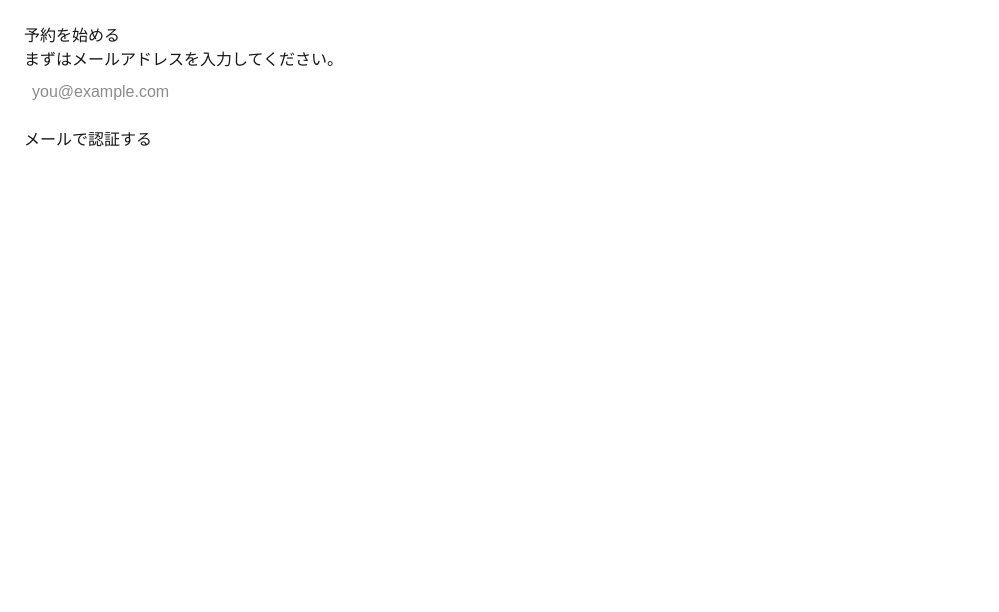
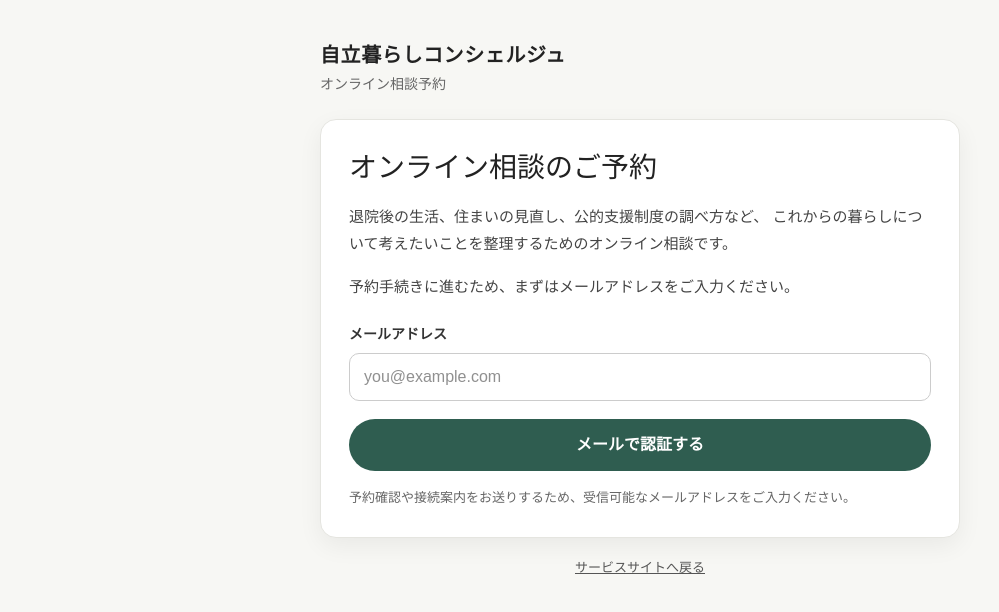
Before and after one commit to icuel/booking-app, a Next.js app: page /start in a window 1280 px wide. Shown: the top 612 px of the page, without its empty margins (0-999 px from the left). Built offline with nearby package versions, Linux system fonts and the light colour scheme; no server answers.

Commit message:
Update page.tsx

```diff
--- a/app/start/page.tsx
+++ b/app/start/page.tsx
@@ -18,7 +18,7 @@ export default function StartPage() {
       const { error } = await supabase.auth.signInWithOtp({
         email,
         options: {
-          emailRedirectTo: 'https://book.icuel.co.jp/auth/callback',
+          emailRedirectTo: 'https://book.kuracon.icuel.jp/auth/callback',
         },
       })
 
@@ -41,33 +41,212 @@ export default function StartPage() {
 
   if (sent) {
     return (
-      <div style={{ padding: 24 }}>
-        <h1>認証メールを送信しました</h1>
-        <p>{email} 宛に認証リンクを送信しました。メールを開いてリンクをクリックしてください。</p>
+      <main style={pageStyle}>
+        <div style={containerStyle}>
+          <header style={headerStyle}>
+            <div style={serviceNameStyle}>自立暮らしコンシェルジュ</div>
+            <div style={serviceSubStyle}>オンライン相談予約</div>
+          </header>
+
+          <section style={cardStyle}>
+            <h1 style={titleStyle}>認証メールを送信しました</h1>
+
+            <p style={descriptionStyle}>
+              {email} 宛に認証リンクを送信しました。
+              メールを開いて、本文内のリンクをクリックしてください。
+            </p>
+
+            <p style={noteStyle}>
+              メールが届かない場合は、迷惑メールフォルダをご確認ください。
+            </p>
+          </section>
         </div>
+      </main>
     )
   }
 
   return (
-    <div style={{ padding: 24, maxWidth: 480 }}>
-      <h1>予約を始める</h1>
-      <p>まずはメールアドレスを入力してください。</p>
-      <form onSubmit={handleSubmit}>
+    <main style={pageStyle}>
+      <div style={containerStyle}>
+        <header style={headerStyle}>
+          <div style={serviceNameStyle}>自立暮らしコンシェルジュ</div>
+          <div style={serviceSubStyle}>オンライン相談予約</div>
+        </header>
+
+        <section style={cardStyle}>
+          <h1 style={titleStyle}>オンライン相談のご予約</h1>
+
+          <p style={descriptionStyle}>
+            退院後の生活、住まいの見直し、公的支援制度の調べ方など、
+            これからの暮らしについて考えたいことを整理するためのオンライン相談です。
+          </p>
+
+          <p style={descriptionStyle}>
+            予約手続きに進むため、まずはメールアドレスをご入力ください。
+          </p>
+
+          <form onSubmit={handleSubmit} style={formStyle}>
+            <label htmlFor="email" style={labelStyle}>
+              メールアドレス
+            </label>
+
             <input
+              id="email"
               type="email"
               required
               value={email}
               onChange={(e) => setEmail(e.target.value)}
               placeholder="you@example.com"
-          style={{ padding: 8, width: '100%', boxSizing: 'border-box' }}
+              style={inputStyle}
             />
-        <div style={{ marginTop: 16 }}>
-          <button type="submit" disabled={loading}>
+
+            <button
+              type="submit"
+              disabled={loading}
+              style={{
+                ...buttonStyle,
+                opacity: loading ? 0.7 : 1,
+                cursor: loading ? 'not-allowed' : 'pointer',
+              }}
+            >
               {loading ? '送信中…' : 'メールで認証する'}
             </button>
+          </form>
+
+          {error && <p style={errorStyle}>{error}</p>}
+
+          <p style={noteStyle}>
+            予約確認や接続案内をお送りするため、受信可能なメールアドレスをご入力ください。
+          </p>
+        </section>
+
+        <footer style={footerStyle}>
+          <a href="https://kuracon.icuel.jp" style={footerLinkStyle}>
+            サービスサイトへ戻る
+          </a>
+        </footer>
       </div>
-      </form>
-      {error && <p style={{ color: 'red', marginTop: 12 }}>{error}</p>}
-    </div>
+    </main>
   )
 }
+
+const pageStyle: React.CSSProperties = {
+  minHeight: '100vh',
+  background: '#f7f7f4',
+  padding: '40px 16px',
+  boxSizing: 'border-box',
+}
+
+const containerStyle: React.CSSProperties = {
+  maxWidth: 640,
+  margin: '0 auto',
+}
+
+const headerStyle: React.CSSProperties = {
+  marginBottom: 24,
+}
+
+const serviceNameStyle: React.CSSProperties = {
+  fontSize: 20,
+  fontWeight: 700,
+  color: '#222222',
+  letterSpacing: '0.03em',
+}
+
+const serviceSubStyle: React.CSSProperties = {
+  marginTop: 4,
+  fontSize: 14,
+  color: '#666666',
+}
+
+const cardStyle: React.CSSProperties = {
+  background: '#ffffff',
+  borderRadius: 16,
+  padding: 28,
+  boxShadow: '0 8px 24px rgba(0, 0, 0, 0.06)',
+  border: '1px solid #e5e5e0',
+}
+
+const titleStyle: React.CSSProperties = {
+  margin: 0,
+  fontSize: 28,
+  lineHeight: 1.4,
+  color: '#222222',
+}
+
+const descriptionStyle: React.CSSProperties = {
+  marginTop: 16,
+  marginBottom: 0,
+  fontSize: 15,
+  lineHeight: 1.8,
+  color: '#444444',
+}
+
+const formStyle: React.CSSProperties = {
+  marginTop: 24,
+}
+
+const labelStyle: React.CSSProperties = {
+  display: 'block',
+  marginBottom: 8,
+  fontSize: 14,
+  fontWeight: 600,
+  color: '#333333',
+}
+
+const inputStyle: React.CSSProperties = {
+  display: 'block',
+  width: '100%',
+  height: 48,
+  padding: '0 14px',
+  boxSizing: 'border-box',
+  border: '1px solid #cccccc',
+  borderRadius: 10,
+  background: '#ffffff',
+  fontSize: 16,
+  color: '#222222',
+  outline: 'none',
+}
+
+const buttonStyle: React.CSSProperties = {
+  display: 'block',
+  width: '100%',
+  marginTop: 18,
+  padding: '14px 18px',
+  border: 'none',
+  borderRadius: 999,
+  background: '#2f5d50',
+  color: '#ffffff',
+  fontSize: 16,
+  fontWeight: 700,
+  textAlign: 'center',
+}
+
+const errorStyle: React.CSSProperties = {
+  marginTop: 16,
+  color: '#b42318',
+  background: '#fff4f2',
+  border: '1px solid #f5c2bd',
+  borderRadius: 8,
+  padding: 12,
+  fontSize: 14,
+}
+
+const noteStyle: React.CSSProperties = {
+  marginTop: 16,
+  marginBottom: 0,
+  fontSize: 13,
+  lineHeight: 1.7,
+  color: '#666666',
+}
+
+const footerStyle: React.CSSProperties = {
+  marginTop: 20,
+  textAlign: 'center',
+  fontSize: 13,
+}
+
+const footerLinkStyle: React.CSSProperties = {
+  color: '#555555',
+  textDecoration: 'underline',
+}
```
Lines whose indentation alone changed are shown as unchanged.
